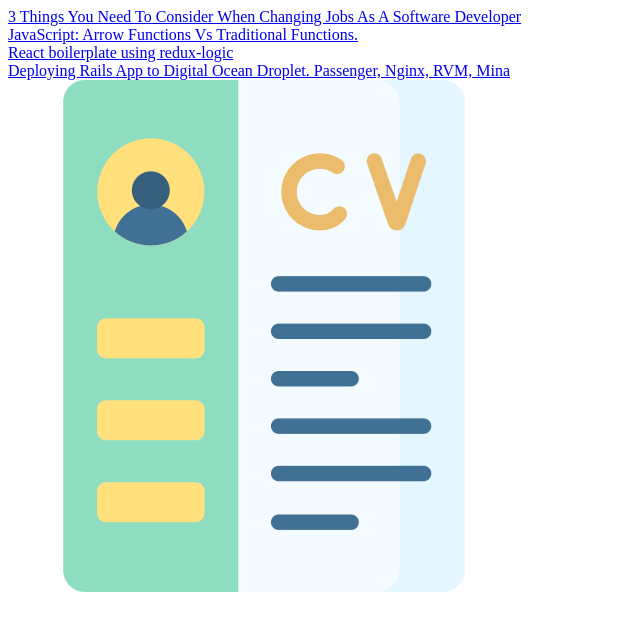
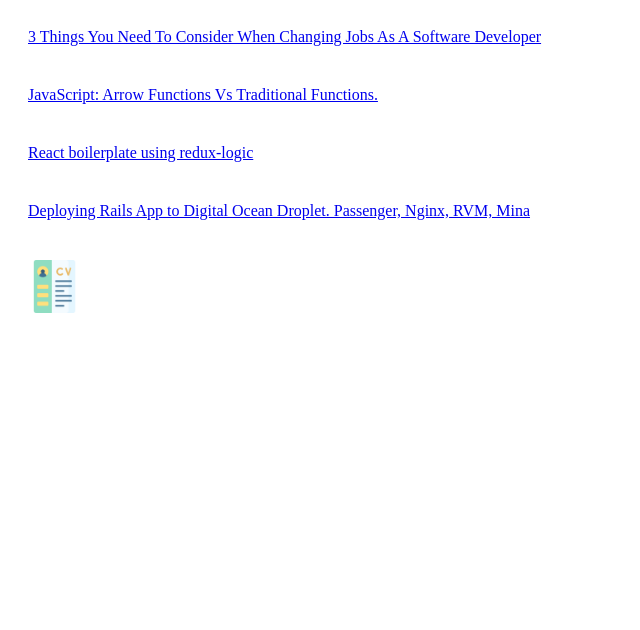
Before and after one commit to nshganesh/nshganesh.github.io, a plain HTML site: page index.html in a window 1280 px wide. Shown: the whole page, without its empty margins (0-640 px from the left). Drawn offline with Linux system fonts and the light colour scheme.

Commit message:
Update index.html

```diff
--- a/index.html
+++ b/index.html
@@ -1,27 +1,40 @@
-<div>
+<div style="
+    padding: 20px;
+">
   <a href="https://medium.com/@nshganesh/3-things-you-need-to-consider-when-changing-jobs-as-a-software-developer-35b01d5d672d">
     3 Things You Need To Consider When Changing Jobs As A Software Developer
   </a>
 </div>
 
-<div>
+<div style="
+    padding: 20px;
+">
   <a href="https://medium.com/groww-engineering/javascript-arrow-functions-vs-traditional-functions-c41e3f3dba9d">
     JavaScript: Arrow Functions Vs Traditional Functions.
   </a>
 </div>
 
-<div>
+<div style="
+    padding: 20px;
+">
   <a href="https://medium.com/@nshganesh/react-boilerplate-using-redux-logic-323a43ef184b">
     React boilerplate using redux-logic
   </a>
 </div>
 
-<div>
+<div style="
+    padding: 20px;
+">
   <a href="https://medium.com/@nshganesh/deploying-rails-app-to-digital-ocean-droplet-passenger-nginx-rvm-mina-3dd8b85e7bee">
     Deploying Rails App to Digital Ocean Droplet. Passenger, Nginx, RVM, Mina
   </a>
 </div>
 
-<div>
-  <a href="Resume.pdf" class="image fit"><img src="cv.png" /></a>
+<div style="
+    padding: 20px;
+">
+  <a href="Resume.pdf"><img style="
+    width: 53px;
+    height: fit-content;
+" src="cv.png" /></a>
 </div>
```
